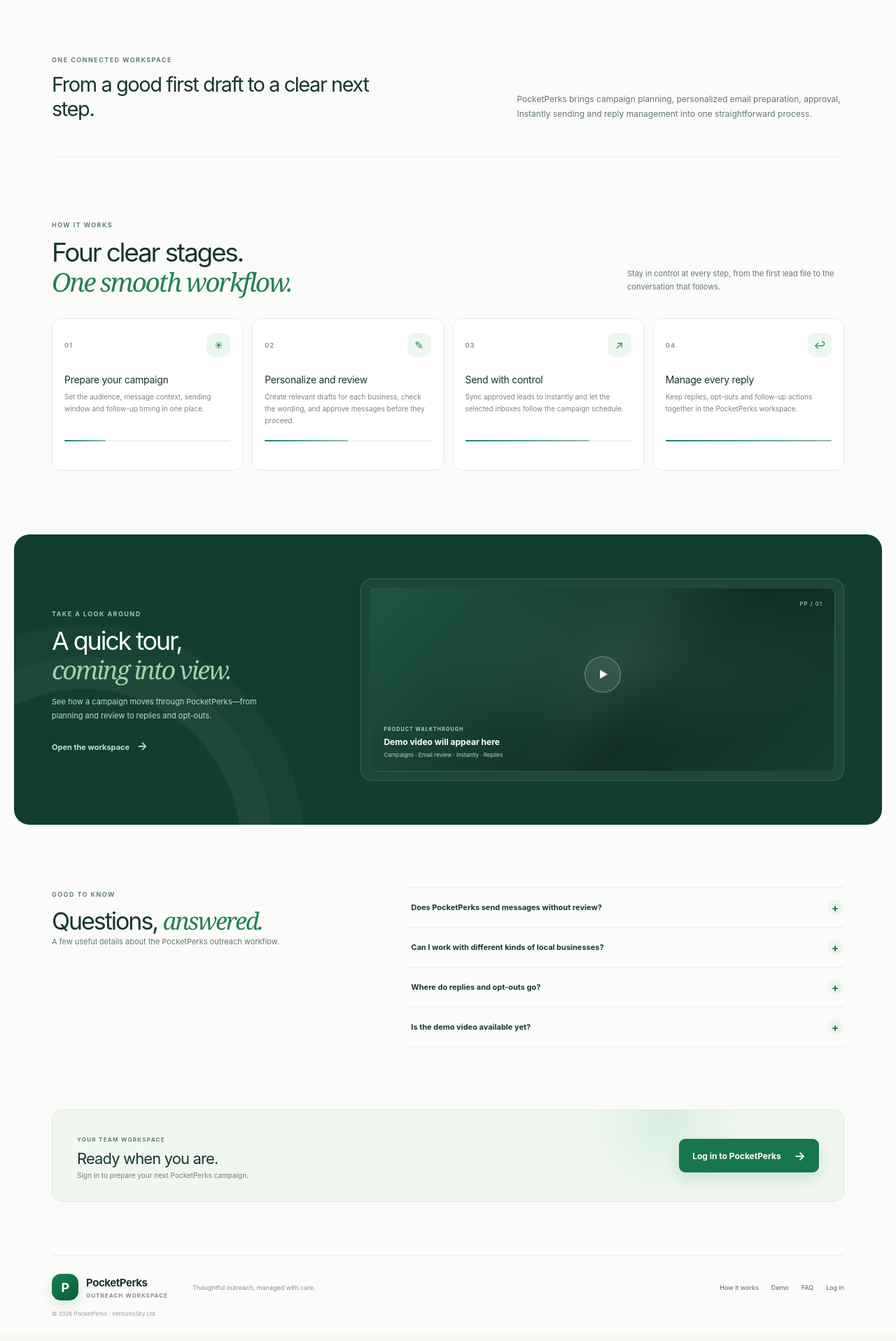
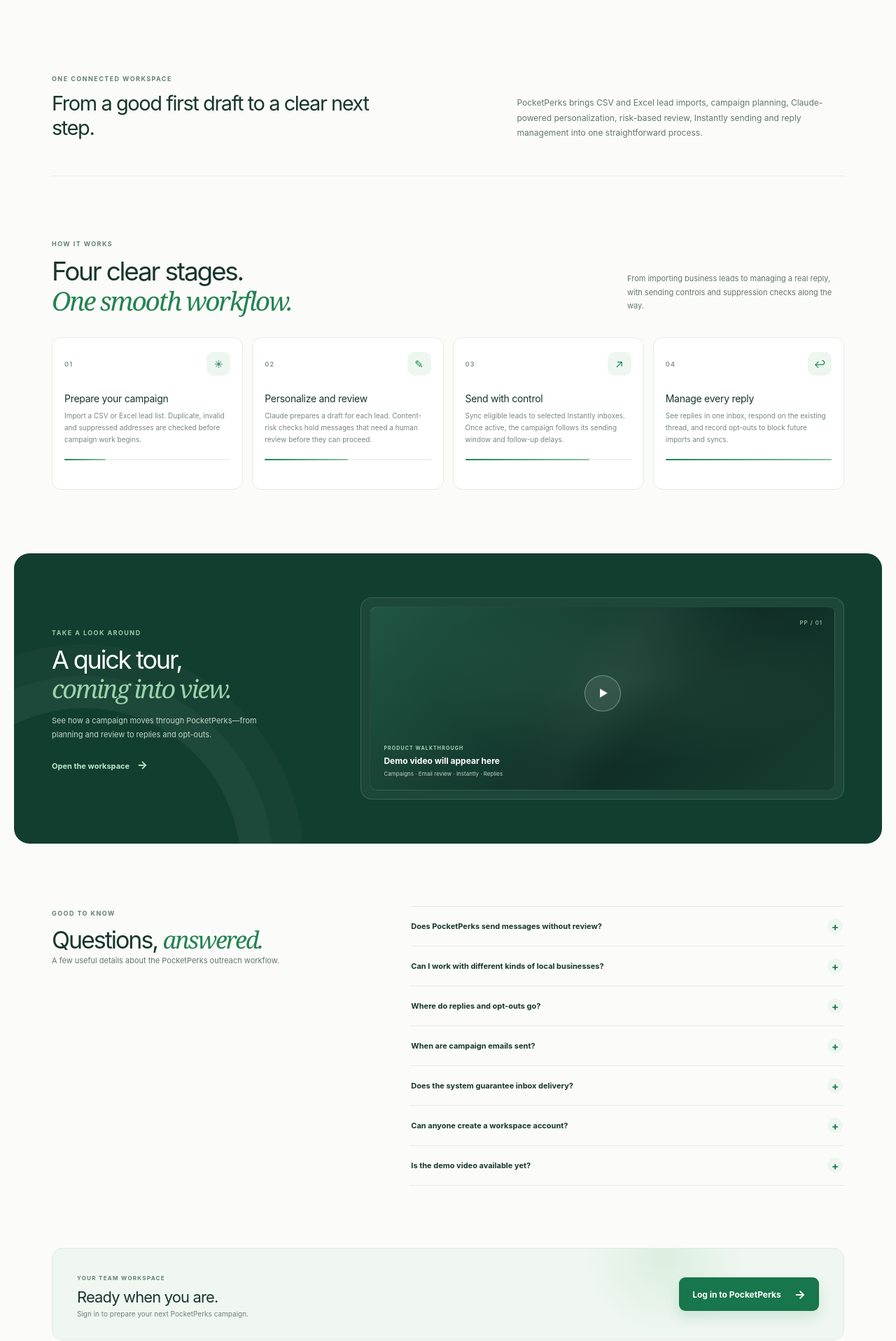
Before and after one commit to umerdev07/Pocket_Perk_Email_Outreach_Automation, a Next.js app in the folder pocketperks/frontend/: page / in a window 1280 px wide. Shown: the part 745-2662 px from the top of the page at 70% size. Built offline with nearby package versions, Linux system fonts and the light colour scheme.

Commit message:
Clarify landing page workflow and access

```diff
--- a/pocketperks/frontend/app/components/auth-gate.tsx
+++ b/pocketperks/frontend/app/components/auth-gate.tsx
@@ -84,10 +84,10 @@ export default function AuthGate({ children }: { children: React.ReactNode }) {
     setUser(null);
   }
 
+  if (pathname === "/") return children;
   if (loading) return <AuthFrame><section className="auth-card auth-loading"><span className="auth-spinner" /><p>Checking your workspace sign-in…</p></section></AuthFrame>;
   if (passwordResetPath) return children;
   if (user) return <AuthContext.Provider value={{ user, logout }}>{children}</AuthContext.Provider>;
-  if (pathname === "/") return children;
 
   return <AuthFrame><section className="auth-card" aria-labelledby="auth-title">
     <small className="auth-card-kicker">WELCOME BACK</small>
--- a/pocketperks/frontend/app/page.tsx
+++ b/pocketperks/frontend/app/page.tsx
@@ -2,25 +2,25 @@ const stages = [
   {
     number: "01",
     title: "Prepare your campaign",
-    description: "Set the audience, message context, sending window and follow-up timing in one place.",
+    description: "Import a CSV or Excel lead list. Duplicate, invalid and suppressed addresses are checked before campaign work begins.",
     icon: "✳",
   },
   {
     number: "02",
     title: "Personalize and review",
-    description: "Create relevant drafts for each business, check the wording, and approve messages before they proceed.",
+    description: "Claude prepares a draft for each lead. Content-risk checks hold messages that need a human review before they can proceed.",
     icon: "✎",
   },
   {
     number: "03",
     title: "Send with control",
-    description: "Sync approved leads to Instantly and let the selected inboxes follow the campaign schedule.",
+    description: "Sync eligible leads to selected Instantly inboxes. Once active, the campaign follows its sending window and follow-up delays.",
     icon: "↗",
   },
   {
     number: "04",
     title: "Manage every reply",
-    description: "Keep replies, opt-outs and follow-up actions together in the PocketPerks workspace.",
+    description: "See replies in one inbox, respond on the existing thread, and record opt-outs to block future imports and syncs.",
     icon: "↩",
   },
 ];
@@ -28,7 +28,7 @@ const stages = [
 const faqs = [
   {
     question: "Does PocketPerks send messages without review?",
-    answer: "The workflow supports review and approval before messages are queued. Sending then follows the connected campaign settings in Instantly.",
+    answer: "Claude creates personalized drafts. Content-risk checks hold messages that need a human review; eligible messages proceed to the campaign workflow. Sending follows the campaign's launch state and schedule in Instantly.",
   },
   {
     question: "Can I work with different kinds of local businesses?",
@@ -36,7 +36,19 @@ const faqs = [
   },
   {
     question: "Where do replies and opt-outs go?",
-    answer: "Replies sync into Lead Replies. Opted-out addresses are recorded in the suppression list so future campaign imports and syncs can be blocked.",
+    answer: "Replies sync into Lead Replies, where you can respond through the existing Instantly thread. Opt-outs are recorded in the suppression list and block future imports, personalization and Instantly syncs for that address.",
+  },
+  {
+    question: "When are campaign emails sent?",
+    answer: "Eligible leads are sent by Instantly only when the campaign is active, during its configured sending hours and days. Follow-ups use the saved step delay; a draft or paused campaign does not send.",
+  },
+  {
+    question: "Does the system guarantee inbox delivery?",
+    answer: "No. PocketPerks tracks Instantly-confirmed sends and provides copy and opt-out controls, but inbox placement also depends on sender and domain reputation, email authentication, recipient behavior and mailbox provider filters.",
+  },
+  {
+    question: "Can anyone create a workspace account?",
+    answer: "Access is invite-only. Ask your PocketPerks workspace administrator to invite you; there is no public sign-up form.",
   },
   {
     question: "Is the demo video available yet?",
@@ -64,7 +76,7 @@ export default function LandingPage() {
         <div className="landing-hero-copy">
           <div className="landing-eyebrow"><span /> POCKETPERKS OUTREACH</div>
           <h1>Good local relationships start with a <em>thoughtful hello.</em></h1>
-          <p>Plan your outreach, personalize each email, and keep every review, send and reply in one calm workspace.</p>
+          <p>Import your lead list, prepare personalized emails with Claude, review flagged drafts, and manage Instantly sending and replies in one workspace.</p>
           <div className="landing-hero-actions">
             <a className="landing-primary" href="/login">Sign in to your workspace <span aria-hidden="true">→</span></a>
             <a className="landing-text-link" href="#how-it-works">See how it works <span aria-hidden="true">↓</span></a>
@@ -94,11 +106,11 @@ export default function LandingPage() {
 
       <section className="landing-intro" aria-label="Product summary">
         <div><span className="landing-section-kicker">ONE CONNECTED WORKSPACE</span><h2>From a good first draft to a clear next step.</h2></div>
-        <p>PocketPerks brings campaign planning, personalized email preparation, approval, Instantly sending and reply management into one straightforward process.</p>
+        <p>PocketPerks brings CSV and Excel lead imports, campaign planning, Claude-powered personalization, risk-based review, Instantly sending and reply management into one straightforward process.</p>
       </section>
 
       <section className="landing-stages" id="how-it-works">
-        <div className="landing-section-heading"><div><span className="landing-section-kicker">HOW IT WORKS</span><h2>Four clear stages.<br /><em>One smooth workflow.</em></h2></div><p>Stay in control at every step, from the first lead file to the conversation that follows.</p></div>
+        <div className="landing-section-heading"><div><span className="landing-section-kicker">HOW IT WORKS</span><h2>Four clear stages.<br /><em>One smooth workflow.</em></h2></div><p>From importing business leads to managing a real reply, with sending controls and suppression checks along the way.</p></div>
         <div className="landing-stage-grid">
           {stages.map((stage) => <article className="landing-stage-card" key={stage.number}>
             <div className="landing-stage-top"><span>{stage.number}</span><i>{stage.icon}</i></div>
@@ -112,7 +124,7 @@ export default function LandingPage() {
       <section className="landing-demo" id="demo">
         <div className="landing-demo-copy"><span className="landing-section-kicker">TAKE A LOOK AROUND</span><h2>A quick tour,<br /><em>coming into view.</em></h2><p>See how a campaign moves through PocketPerks—from planning and review to replies and opt-outs.</p><a className="landing-demo-login" href="/login">Open the workspace <span aria-hidden="true">→</span></a></div>
         <div className="landing-video-placeholder" aria-label="Reserved space for the PocketPerks demo video">
-          <div className="landing-video-frame"><div className="landing-video-glow" /><span className="landing-play">▶</span><div className="landing-video-label"><span>PRODUCT WALKTHROUGH</span><b>Demo video will appear here</b><small>Campaigns · Email review · Instantly · Replies</small></div><div className="landing-video-corner">PP / 01</div></div>
+          <div className="landing-video-frame"><div className="landing-video-glow" /><span className="landing-play" aria-hidden="true">▶</span><div className="landing-video-label"><span>PRODUCT WALKTHROUGH</span><b>Demo video will appear here</b><small>Campaigns · Email review · Instantly · Replies</small></div><div className="landing-video-corner">PP / 01</div></div>
         </div>
       </section>
 
```
Also changed, not shown: 1 other file (tests, documents, lock files or other folders).
